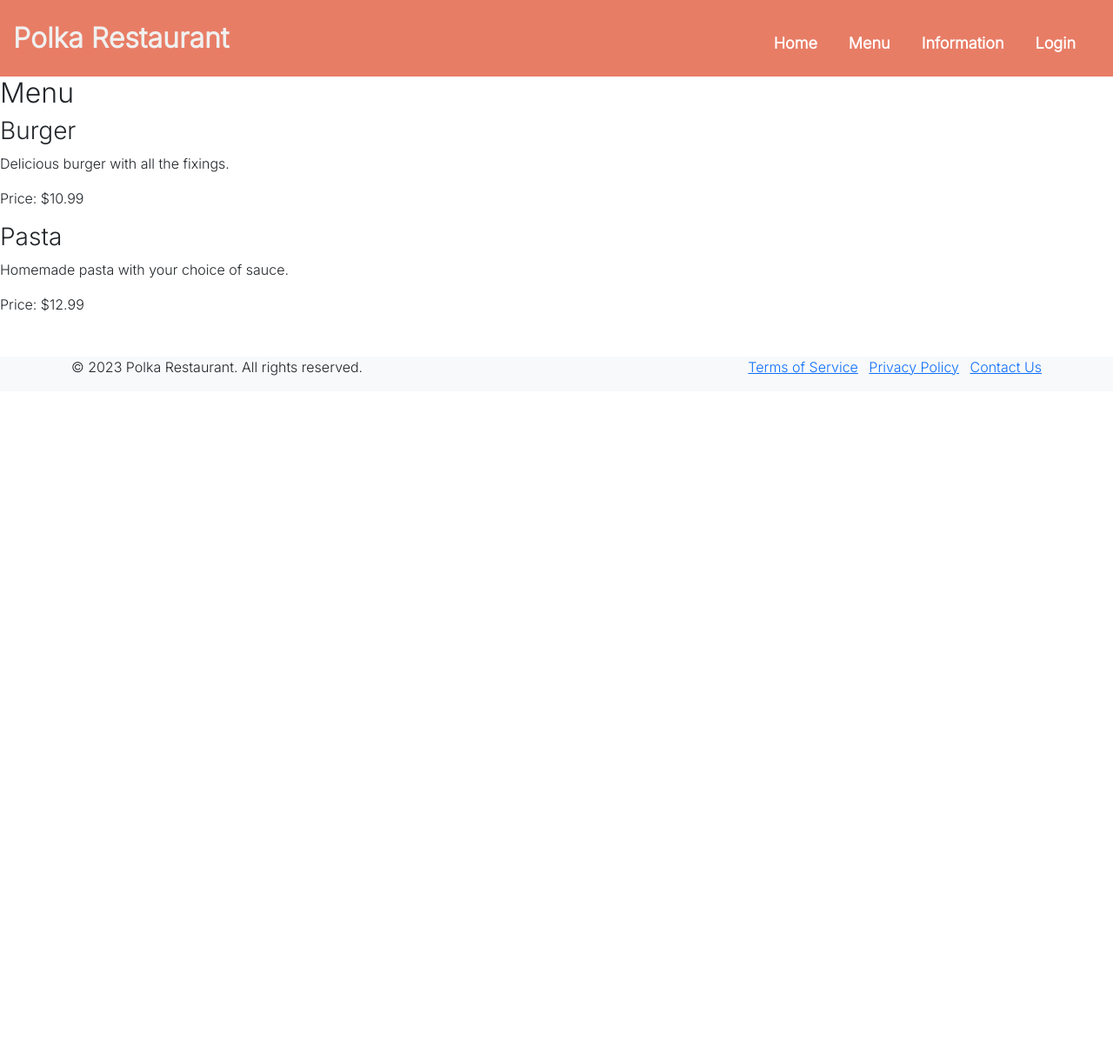
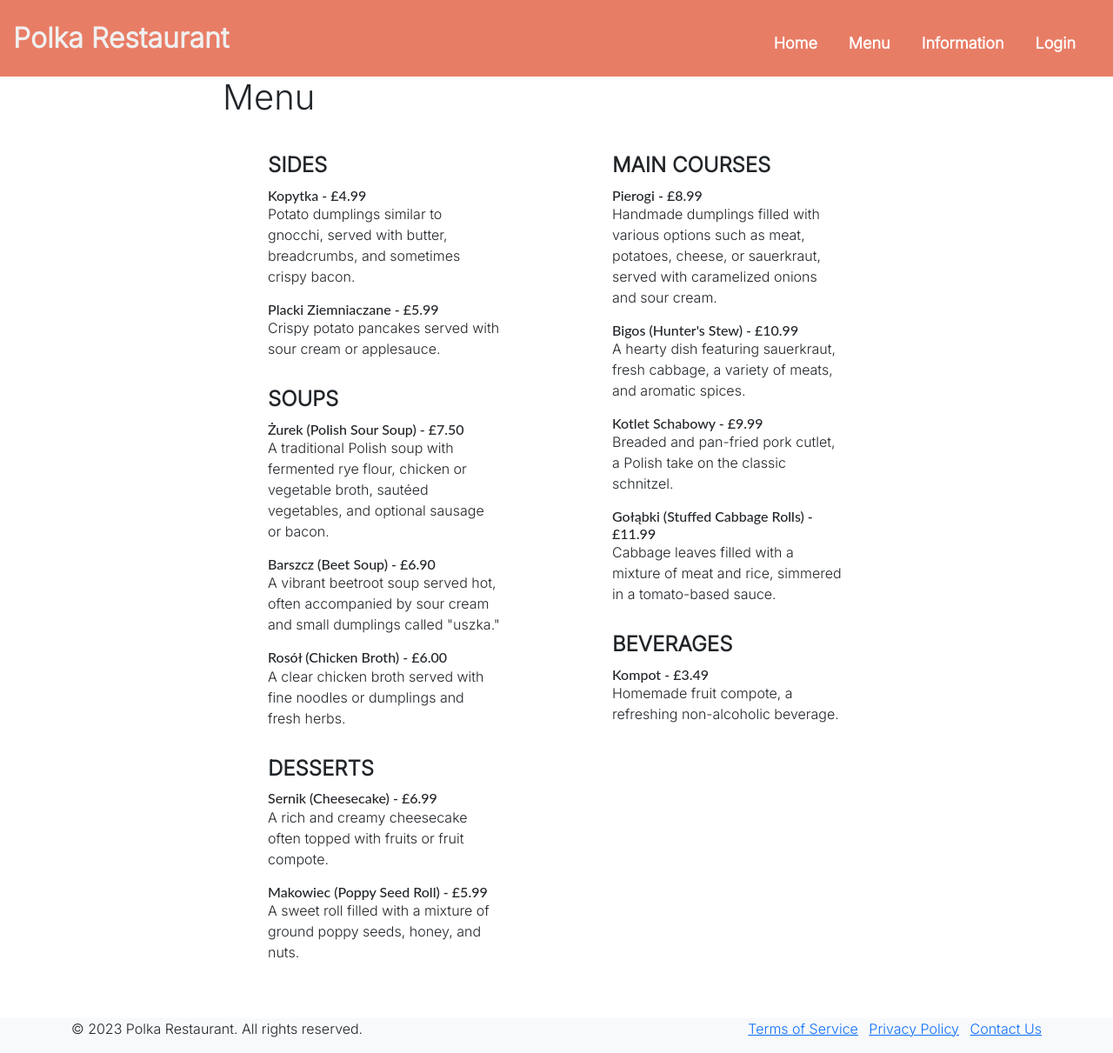
Before and after one commit to aleksandrasucho/polish-restaurant, a Django app: page /menu/ in a window 1280 px wide. Shown: the whole page at 87% size. Before the commit the page ends 432 px from the top, so only its background shows below. Run offline with Django 3.2, Linux system fonts and the light colour scheme; some libraries are stand-ins or nearby versions; some web fonts are replaced.

Commit message:
Add basic menu to the menu template

```diff
--- a/static/css/base.css
+++ b/static/css/base.css
@@ -304,3 +304,33 @@ form a:hover {
 .signup-container a:hover {
     text-decoration: underline;
 }
+
+/* MENU */
+
+.food-container {
+    margin: 10vh 20vw;
+}
+
+.menu-container {
+    margin-top: 0vh;
+    padding: 0 20vw;
+    margin-bottom: 5vh;
+}
+
+.column-padding {
+    padding: 0 5vw;
+}
+
+.menu-h2 {
+    font-size: 1.5rem;
+    font-weight: 600;
+    margin-bottom: 10px;
+    margin-top: 2rem;
+}
+
+.menu-h3 {
+    font-size: 1rem;
+    font-weight: 500;
+    margin-bottom: 0;
+    font-family: "Lato", sans-serif;
+}
--- a/templates/menu.html
+++ b/templates/menu.html
@@ -2,18 +2,81 @@
 {% load static %}
 
 {% block content %}
-<h2>Menu</h2>
 
-<div>
-    <h3>Burger</h3>
-    <p>Delicious burger with all the fixings.</p>
-    <p>Price: $10.99</p>
-</div>
+<div class="menu-container">
+    <div class="row">
+        <!-- First Column -->
+        <h1 class="sub-page-title padding">Menu</h1>
+        <div class="col-md-6 column-padding">
 
-<div>
-    <h3>Pasta</h3>
-    <p>Homemade pasta with your choice of sauce.</p>
-    <p>Price: $12.99</p>
+            <h2 class="menu-h2">SIDES</h2>
+            <div class="menu-item">
+                <h3 class="menu-h3">Kopytka - £4.99</h3>
+                <p>Potato dumplings similar to gnocchi, served with butter, breadcrumbs, and sometimes crispy bacon.</p>
+            </div>
+
+            <div class="menu-item">
+                <h3 class="menu-h3">Placki Ziemniaczane - £5.99</h3>
+                <p>Crispy potato pancakes served with sour cream or applesauce.</p>
+            </div>
+
+            <h2 class="menu-h2">SOUPS</h2>
+            <div class="menu-item">
+                <h3 class="menu-h3">Żurek (Polish Sour Soup) - £7.50</h3>
+                <p>A traditional Polish soup with fermented rye flour, chicken or vegetable broth, sautéed vegetables, and optional sausage or bacon.</p>
+            </div>
+
+            <div class="menu-item">
+                <h3 class="menu-h3">Barszcz (Beet Soup) - £6.90</h3>
+                <p>A vibrant beetroot soup served hot, often accompanied by sour cream and small dumplings called "uszka."</p>
+            </div>
+
+            <div class="menu-item">
+                <h3 class="menu-h3">Rosół (Chicken Broth) - £6.00</h3>
+                <p>A clear chicken broth served with fine noodles or dumplings and fresh herbs.</p>
+            </div>
+
+            <h2 class="menu-h2">DESSERTS</h2>
+            <div class="menu-item">
+                <h3 class="menu-h3">Sernik (Cheesecake) - £6.99</h3>
+                <p>A rich and creamy cheesecake often topped with fruits or fruit compote.</p>
+            </div>
+
+            <div class="menu-item">
+                <h3 class="menu-h3">Makowiec (Poppy Seed Roll) - £5.99</h3>
+                <p>A sweet roll filled with a mixture of ground poppy seeds, honey, and nuts.</p>
+            </div>
+        </div>
+        <!-- Second Column -->
+        <div class="col-md-6 column-padding">
+            <h2 class="menu-h2">MAIN COURSES</h2>
+            <div class="menu-item">
+                <h3 class="menu-h3">Pierogi - £8.99</h3>
+                <p>Handmade dumplings filled with various options such as meat, potatoes, cheese, or sauerkraut, served with caramelized onions and sour cream.</p>
+            </div>
+
+            <div class="menu-item">
+                <h3 class="menu-h3">Bigos (Hunter's Stew) - £10.99</h3>
+                <p>A hearty dish featuring sauerkraut, fresh cabbage, a variety of meats, and aromatic spices.</p>
+            </div>
+
+            <div class="menu-item">
+                <h3 class="menu-h3">Kotlet Schabowy - £9.99</h3>
+                <p>Breaded and pan-fried pork cutlet, a Polish take on the classic schnitzel.</p>
+            </div>
+
+            <div class="menu-item">
+                <h3 class="menu-h3">Gołąbki (Stuffed Cabbage Rolls) - £11.99</h3>
+                <p>Cabbage leaves filled with a mixture of meat and rice, simmered in a tomato-based sauce.</p>
+            </div>
+
+            <h2 class="menu-h2">BEVERAGES</h2>
+            <div class="menu-item">
+                <h3 class="menu-h3">Kompot - £3.49</h3>
+                <p>Homemade fruit compote, a refreshing non-alcoholic beverage.</p>
+            </div>
+        </div>
+    </div>
 </div>
 
 {% endblock %}
```
